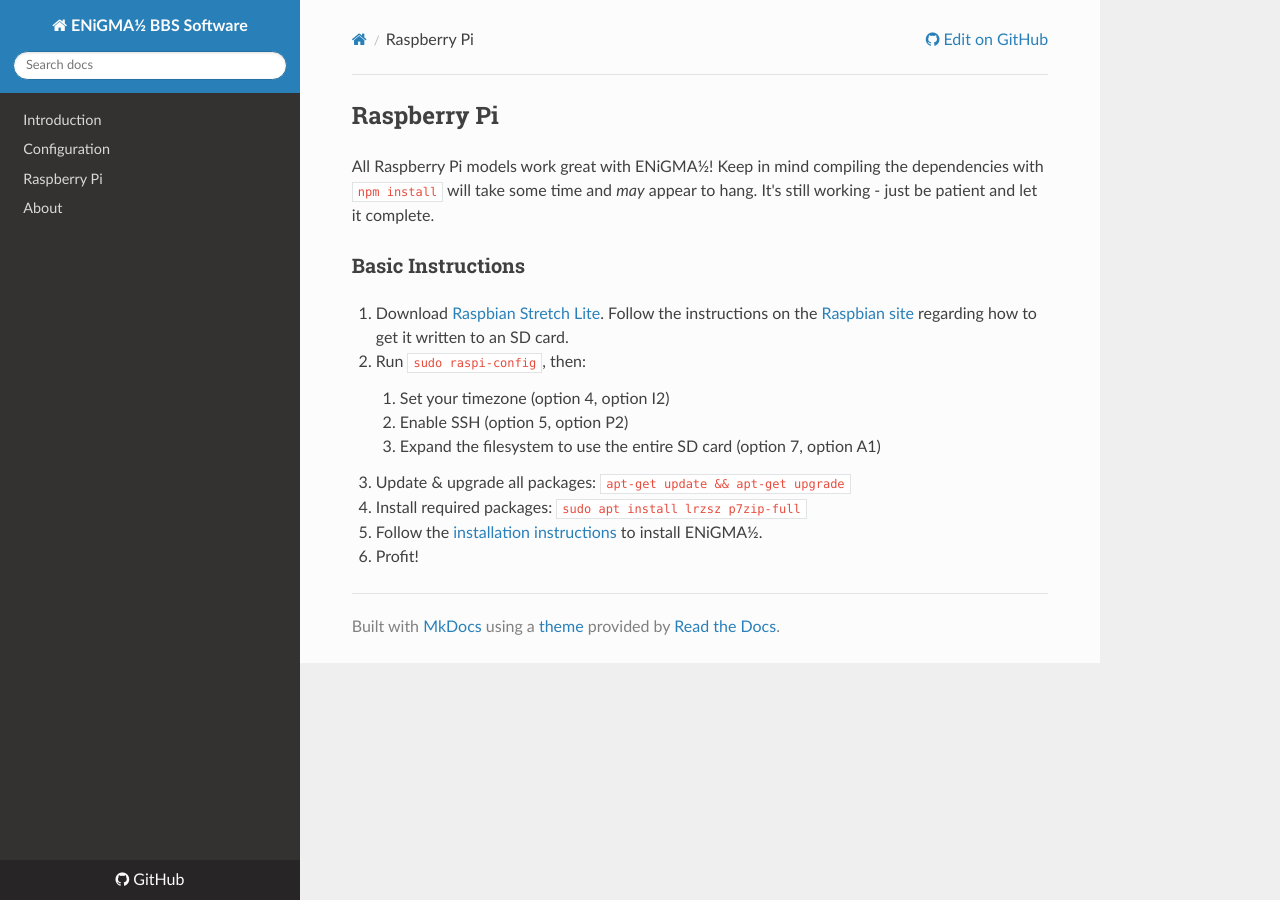
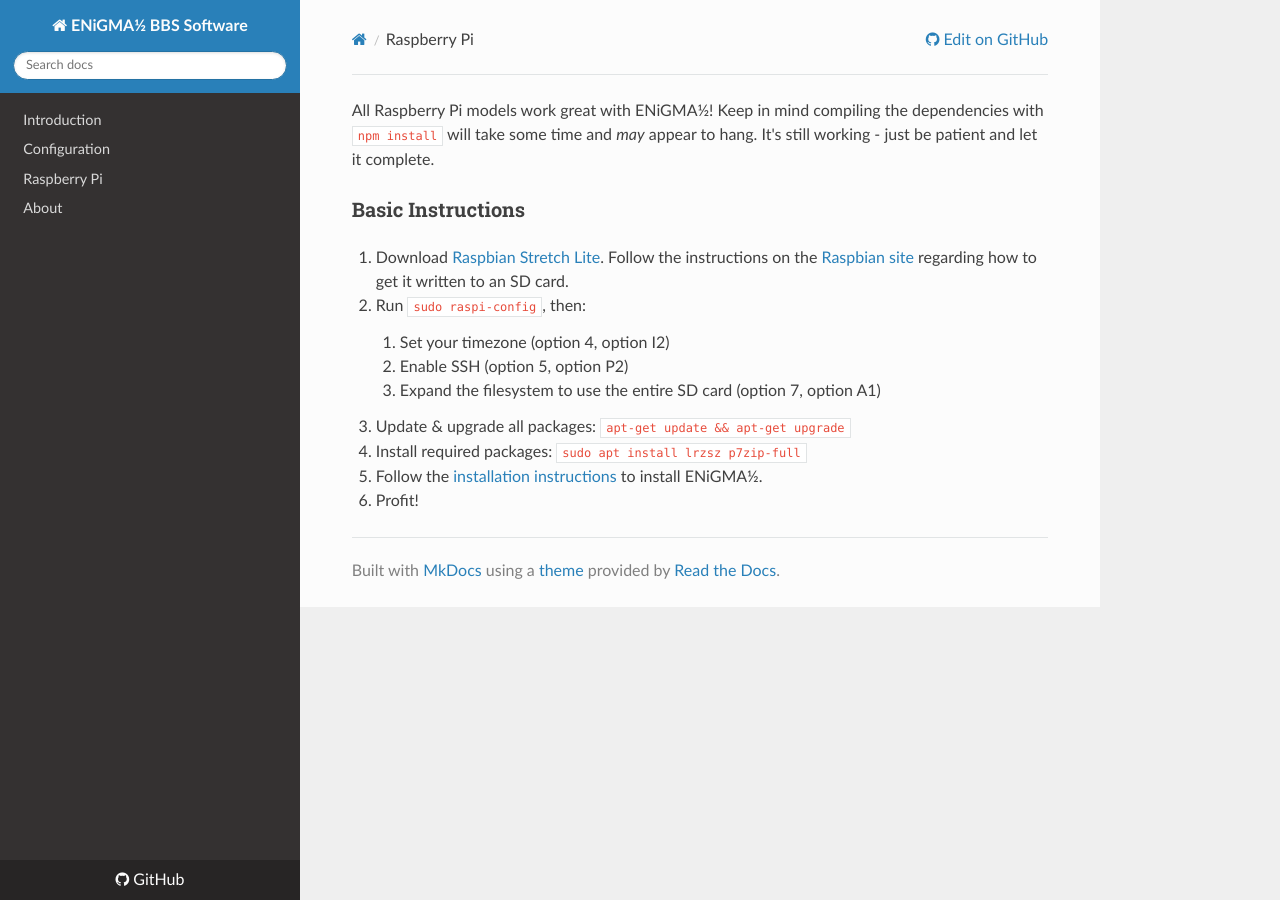
Before and after one commit to NuSkooler/enigma-bbs, an MkDocs documentation site: the page built from docs/installation/rpi.md, in a window 1280 px wide. Built offline with MkDocs 1.6.1, drawn with Linux system fonts in a browser that asks for light colours; nearby versions of some CDN libraries; old or Windows-style settings are respelled for this version of MkDocs.

Commit message:
Update rpi.md

```diff
--- a/docs/installation/rpi.md
+++ b/docs/installation/rpi.md
@@ -2,7 +2,6 @@
 layout: page
 title: Raspberry Pi
 ---
-## Raspberry Pi
 
 All Raspberry Pi models work great with ENiGMA½! Keep in mind compiling the dependencies with
 `npm install` will take some time and *may* appear to hang. It's still working - just be patient and let it
```
